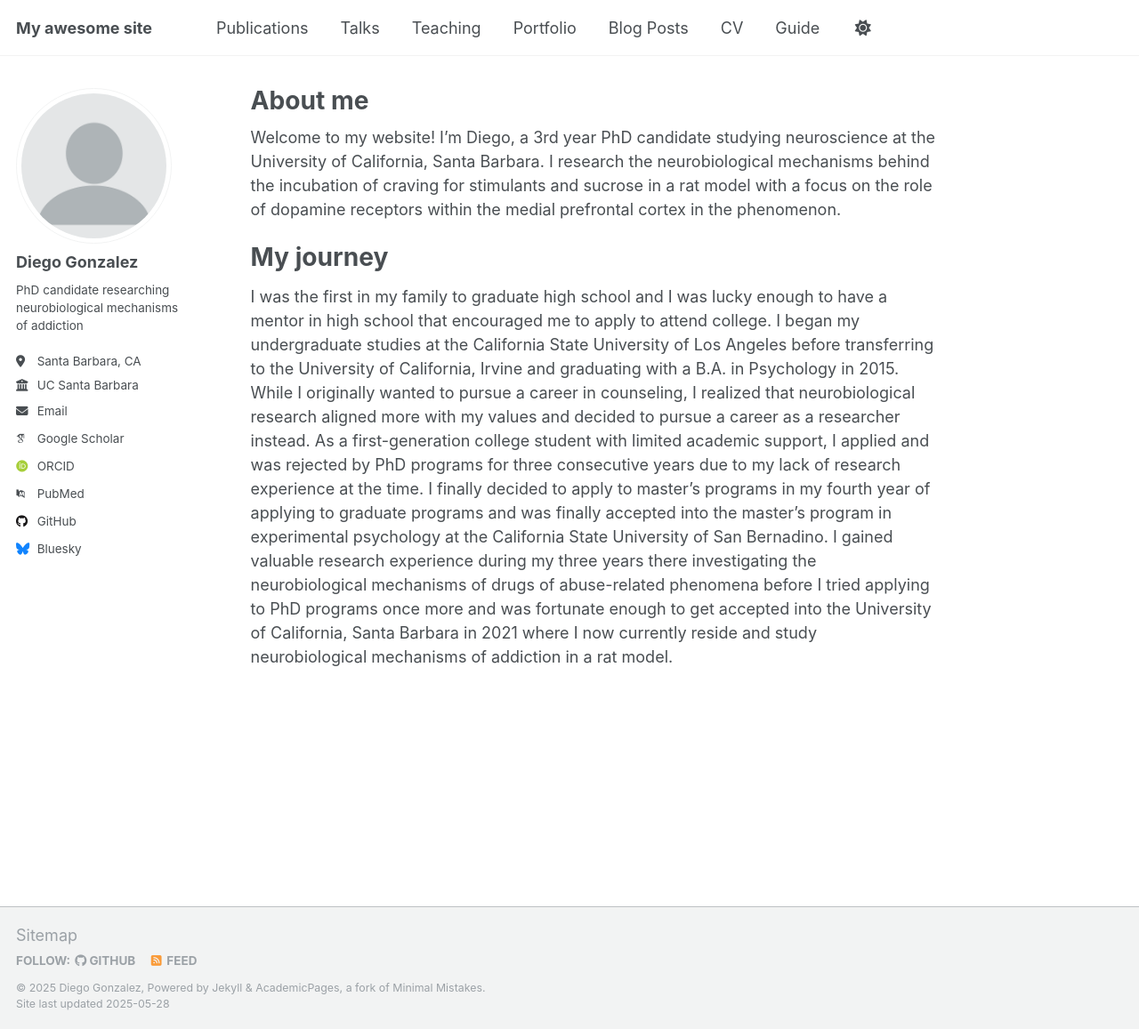
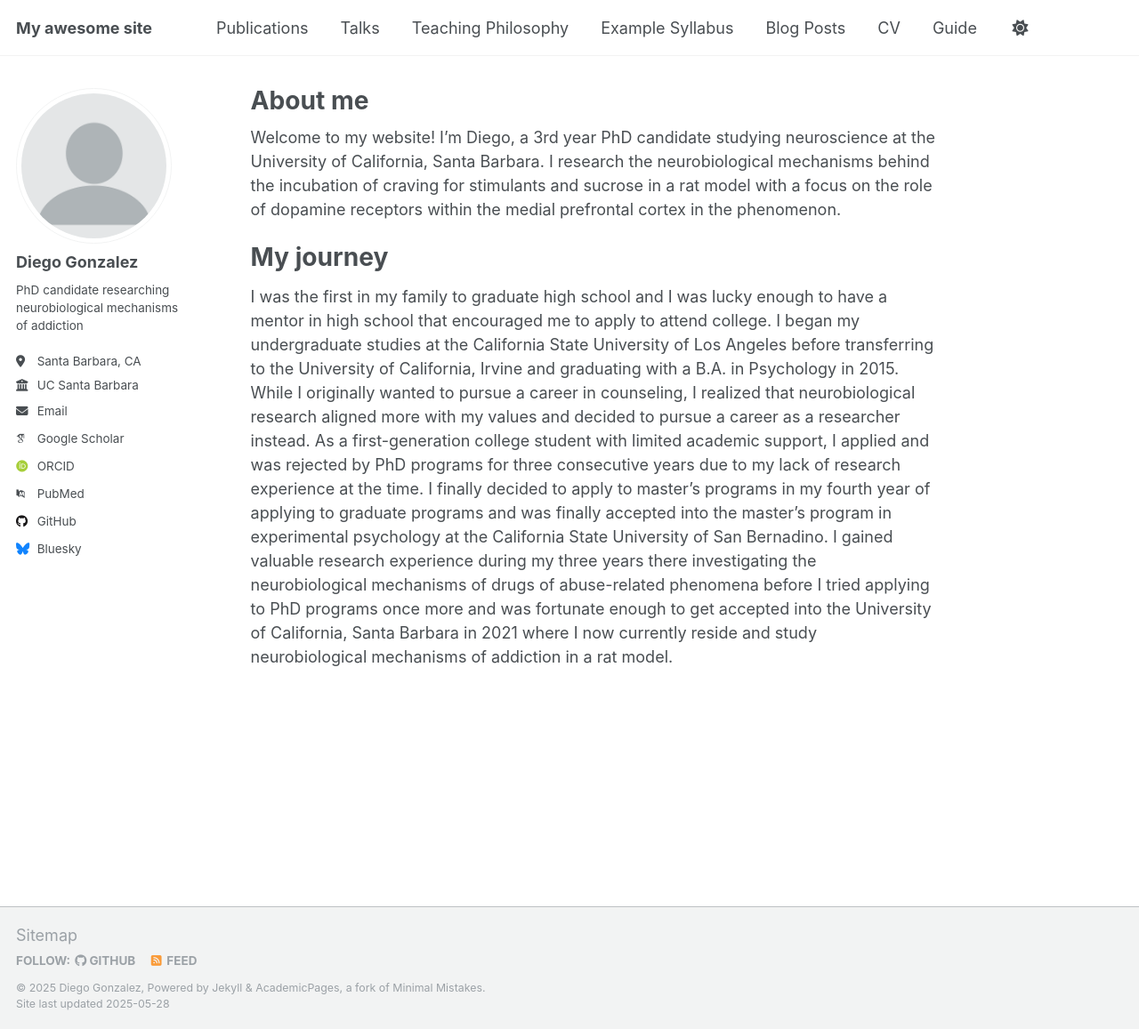
Before and after one commit to djgonzalezucsb/djgonzalezucsb, a Jekyll site: the page built from _pages/about.md, in a window 1280 px wide and 1157 px high. Shown: the whole window at 89% size. Built offline with Jekyll 4.4.1, drawn with Linux system fonts in a browser that asks for light colours; some web fonts are replaced.

Commit message:
Update navigation.yml

```diff
--- a/_data/navigation.yml
+++ b/_data/navigation.yml
@@ -14,11 +14,11 @@ main:
   - title: "Talks"
     url: /talks/
 
-  - title: "Teaching"
+  - title: "Teaching Philosophy"
     url: /teaching/
 
-  - title: "Portfolio"
-    url: /portfolio/
+  - title: "Example Syllabus"
+    url: /syllabus/
 
   - title: "Blog Posts"
     url: /year-archive/
```
